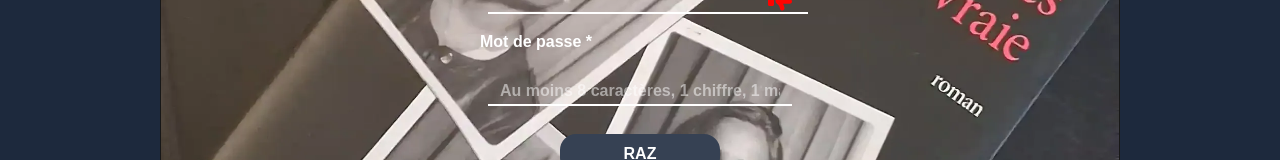
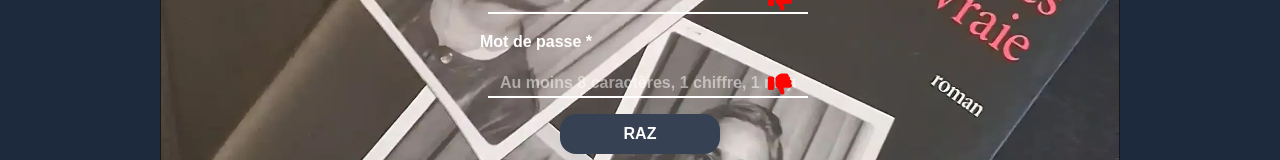
Before and after one commit to yves40/babxpressreact, a React (Vite) app in the folder client/: page /BooksSearch in a window 1280 px wide. Shown: the part 419-579 px from the top of the page. Built offline with nearby package versions, Linux system fonts and the light colour scheme; no server answers.

Commit message:
Test password input

```diff
--- a/client/src/components/InputEmail.jsx
+++ b/client/src/components/InputEmail.jsx
@@ -15,6 +15,8 @@ export default function InputEmail({ref, componentid, label, parentHandler, time
         if(delayedInput.current) clearTimeout(delayedInput.current);
         parentHandler('');
         ref.current.value = '';
+        controlicon.current.src = "/svg/thumbs-down-solid.svg";
+        controlicon.current.className = 'svg-red24';
     }
 
     function checkInput(e) {
--- a/client/src/components/InputPassword.jsx
+++ b/client/src/components/InputPassword.jsx
@@ -6,18 +6,17 @@ export default function InputPassword({ref, componentid, label, parentHandler, t
     const delayedInput = useRef(null);
     const module = "InputPassword";
     const controlicon = useRef('controlicon');
-    const passwordinput = useRef('passwordinput');
-
 
     useEffect( () => {
-        controlicon.current.hidden = true;
     }, [] );
 
 
-    function clearInput() {
-        controlicon.current.hidden = true;
-        passwordinput.current.value = '';
+    function resetInput() {
+        if(delayedInput.current) clearTimeout(delayedInput.current);
         parentHandler('');
+        ref.current.value = '';
+        controlicon.current.src = "/svg/thumbs-down-solid.svg";
+        controlicon.current.className = 'svg-red24';
     }
 
     function checkInput(e) {
@@ -30,11 +29,13 @@ export default function InputPassword({ref, componentid, label, parentHandler, t
             controlicon.current.hidden = false;
             try {
                 checkPassword(e.target.value);
-                controlicon.current.src = "/png/check-mark-32.png";
+                controlicon.current.src = "/svg/thumbs-up-solid.svg";
+                controlicon.current.className = 'svg-green24';
                 parentHandler(e.target.value);
             }
             catch(error){
-                controlicon.current.src = "/png/cross-mark-32.png";
+                controlicon.current.src = "/svg/thumbs-down-solid.svg";
+                controlicon.current.className = 'svg-red24';
                 console.log(`*** ${module} ${error.message}`);
             }
         }, timeout);
@@ -43,7 +44,7 @@ export default function InputPassword({ref, componentid, label, parentHandler, t
     return (
         <>
             <label className='form__label' htmlFor={componentid} >{label} *</label>
-            <div className='form__div'>
+            <div className='flex items-center justify-center'>
                 <input className='form__input' onChange={checkInput}
                     type="password"
                     ref={ref}
@@ -51,13 +52,9 @@ export default function InputPassword({ref, componentid, label, parentHandler, t
                     id={componentid}
                     placeholder='Au moins 8 caractères, 1 chiffre, 1 majuscule'
                 />
-                <a href="#" tabIndex="-1">
-                    <img ref={controlicon}
-                        onClick={clearInput}
-                        src="/png/cross-mark-32.png"
-                        alt="info email status"
-                        className="inline w-6 h-6  mx-2 mb-1"/>
-                </a>
+                <span style={{ marginLeft: "-40px" }}>
+                    <img ref={controlicon} className='svg-red24' src="svg/thumbs-down-solid.svg" alt="" cursor="pointer" onClick={resetInput}/>
+                </span>
             </div>
         </>
     )
```
